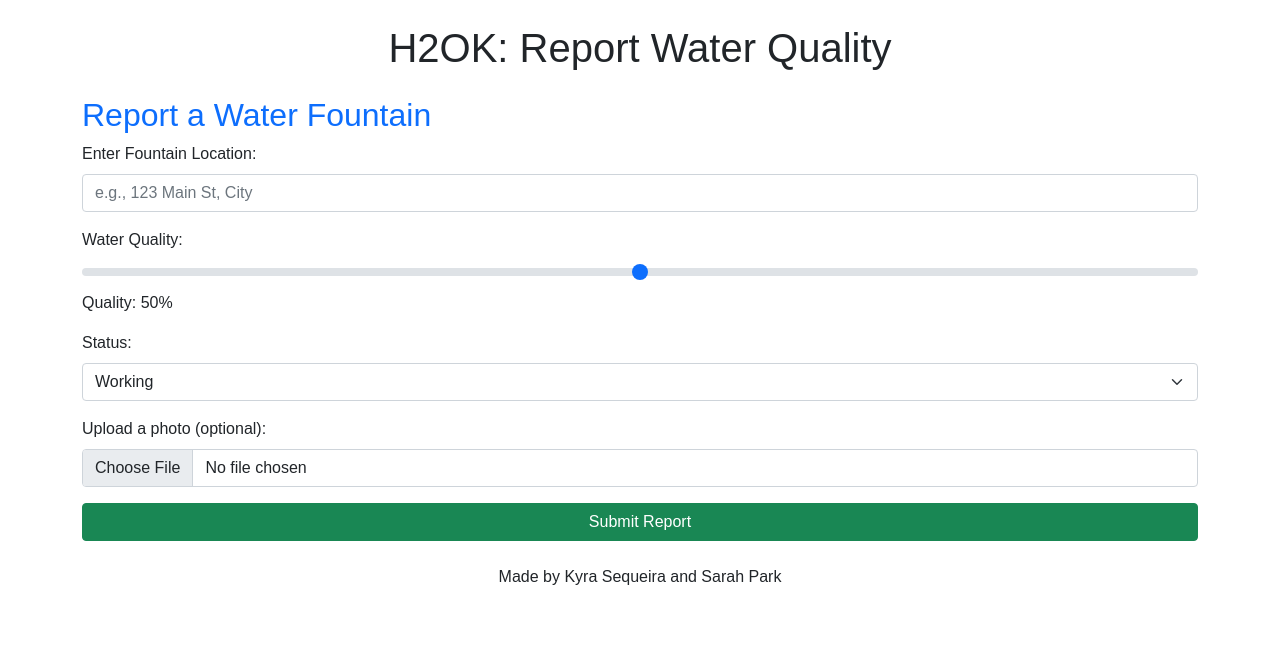
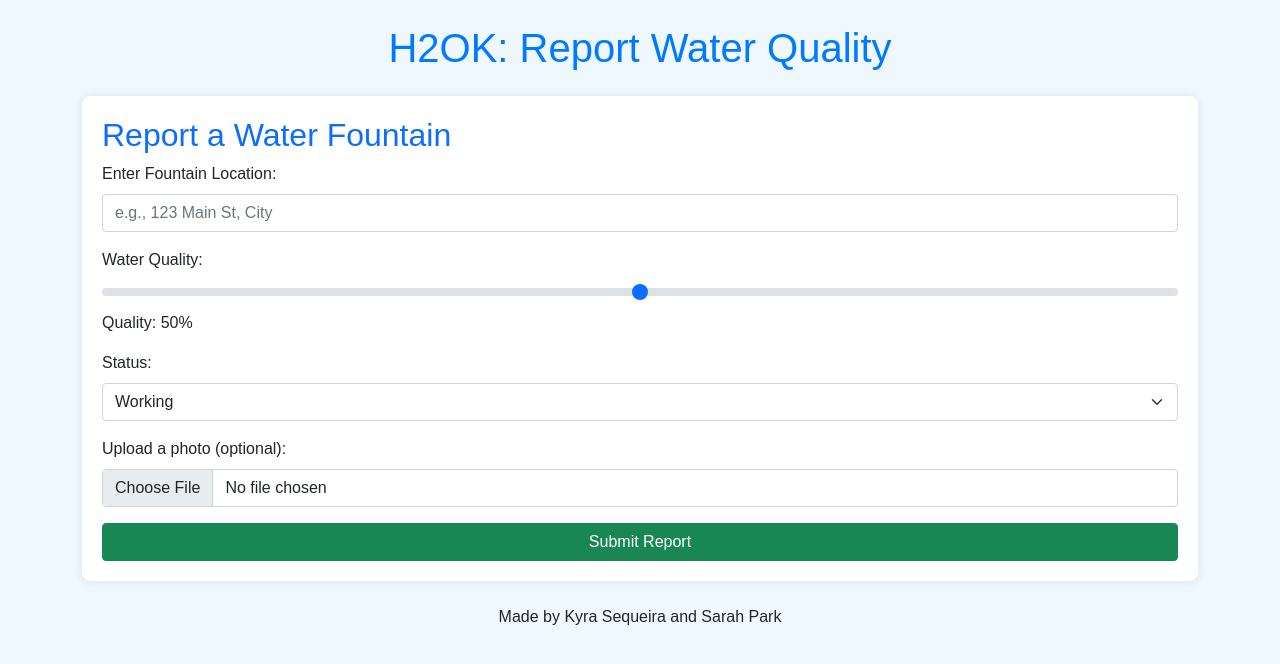
Before and after one commit to kyransequeira/H2OK, a plain HTML site: page guest.html in a window 1280 px wide. Drawn offline with nearby package versions, Linux system fonts and the light colour scheme; a script that the page names is missing.

Commit message:
Update style.css

```diff
--- a/style.css
+++ b/style.css
@@ -1,26 +1,24 @@
-/* frontend/style.css */
 body {
-  font-family: Arial, sans-serif;
+    background-color: #f0f8ff; /* Light blue background */
+    font-family: Arial, sans-serif;
 }
 
-h1 {
-  text-align: center;
-}
-
-#map {
-  height: 500px;
-  width: 100%;
-}
-
-#fountain-info {
-  padding: 20px;
-  background-color: #f1f1f1;
-  margin-top: 20px;
-  text-align: center;
+h1, h2 {
+    color: #007bff; /* Blue text */
 }
 
 button {
-  padding: 10px 20px;
-  font-size: 16px;
-  cursor: pointer;
+    font-size: 18px;
+    padding: 15px;
 }
+
+#report-form, #login-form {
+    background-color: #ffffff;
+    border-radius: 8px;
+    padding: 20px;
+    box-shadow: 0 0 10px rgba(0, 0, 0, 0.1);
+}
+
+#water-quality {
+    width: 100%;
+}
```
